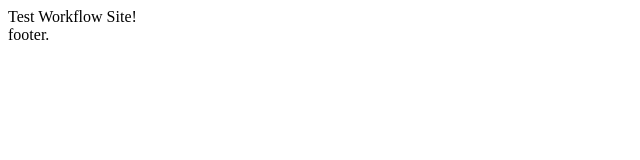
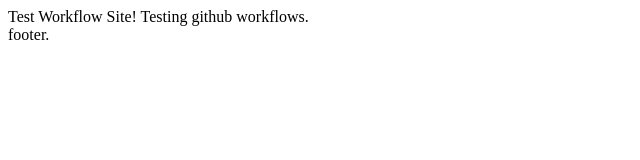
Before and after one commit to ManuelVargas1251/workflowTest, a website: page index.html in a window 1280 px wide. Shown: the whole page, without its empty margins (0-640 px from the left). Drawn offline with Linux system fonts and the light colour scheme.

Commit message:
Update index.html

```diff
--- a/index.html
+++ b/index.html
@@ -4,6 +4,9 @@
   </head>
   <body>
     Test Workflow Site!
+    Testing github workflows.
   </body>
-  <footer>footer.</footer>
+  <footer>
+    footer.
+  </footer>
 </html>
```
